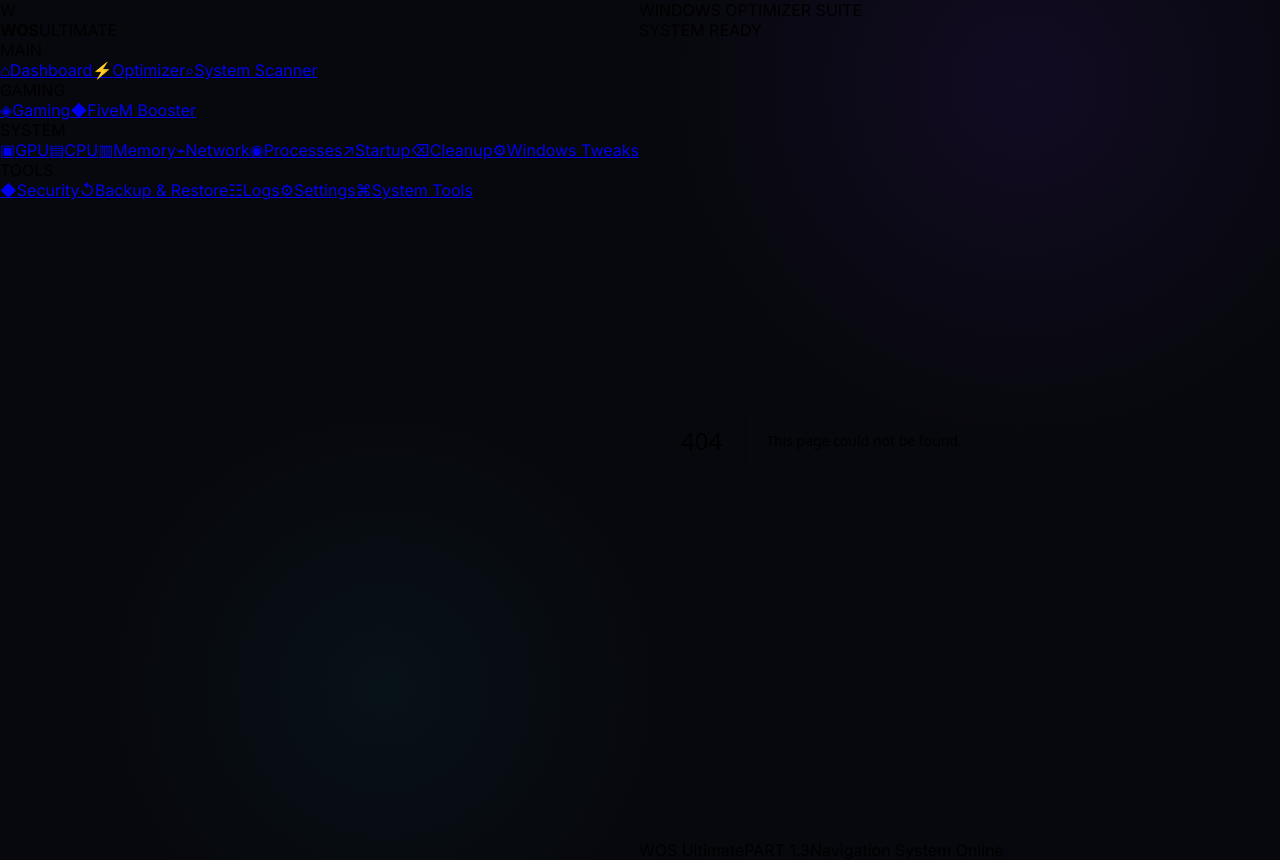
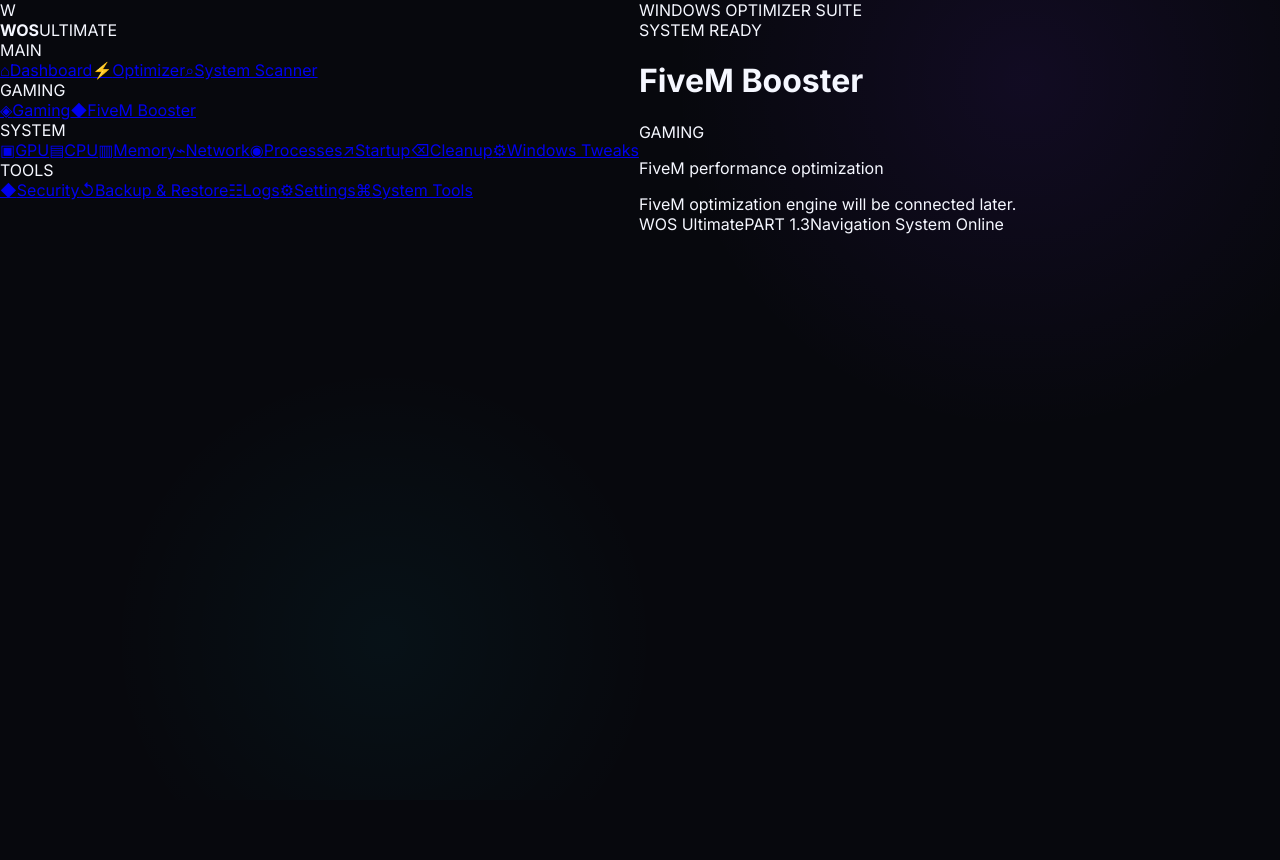
Before and after one commit to nathmphlt-dotcom/WOS-Ultimate, a Next.js app in the folder web/: page /fivem in a window 1280 px wide. Before the commit this address had no page. After the commit the page ends 800 px from the top, so only its background shows below. Built offline with nearby package versions, Linux system fonts and the light colour scheme.

Commit message:
Create page.tsx

```diff
--- /dev/null
+++ b/web/app/fivem/page.tsx
@@ -0,0 +1,18 @@
+import PageHeader from "../../components/PageHeader"
+import PageTransition from "../../components/PageTransition"
+
+export default function FiveMPage() {
+  return (
+    <PageTransition>
+      <PageHeader
+        title="FiveM Booster"
+        description="FiveM performance optimization"
+        badge="GAMING"
+      />
+
+      <div className="wos-empty-state">
+        FiveM optimization engine will be connected later.
+      </div>
+    </PageTransition>
+  )
+}
```
